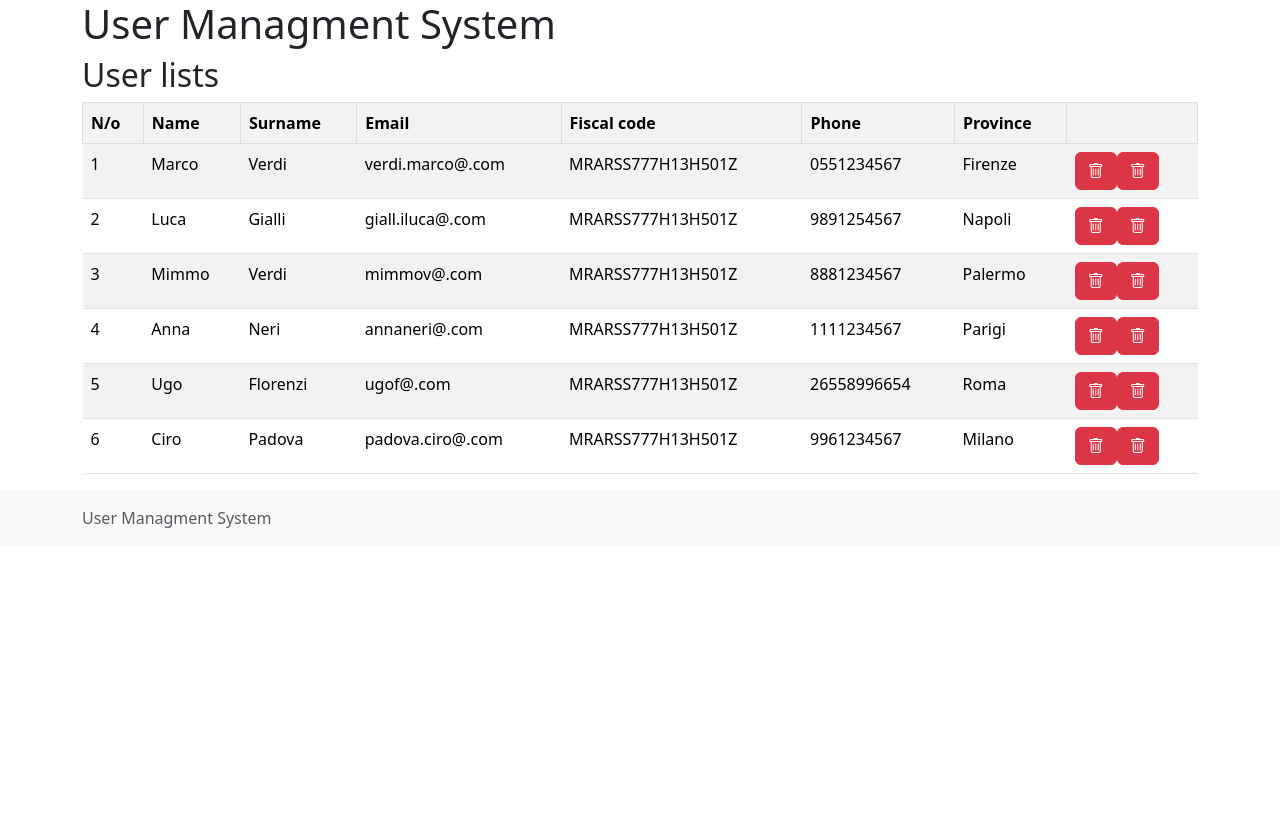
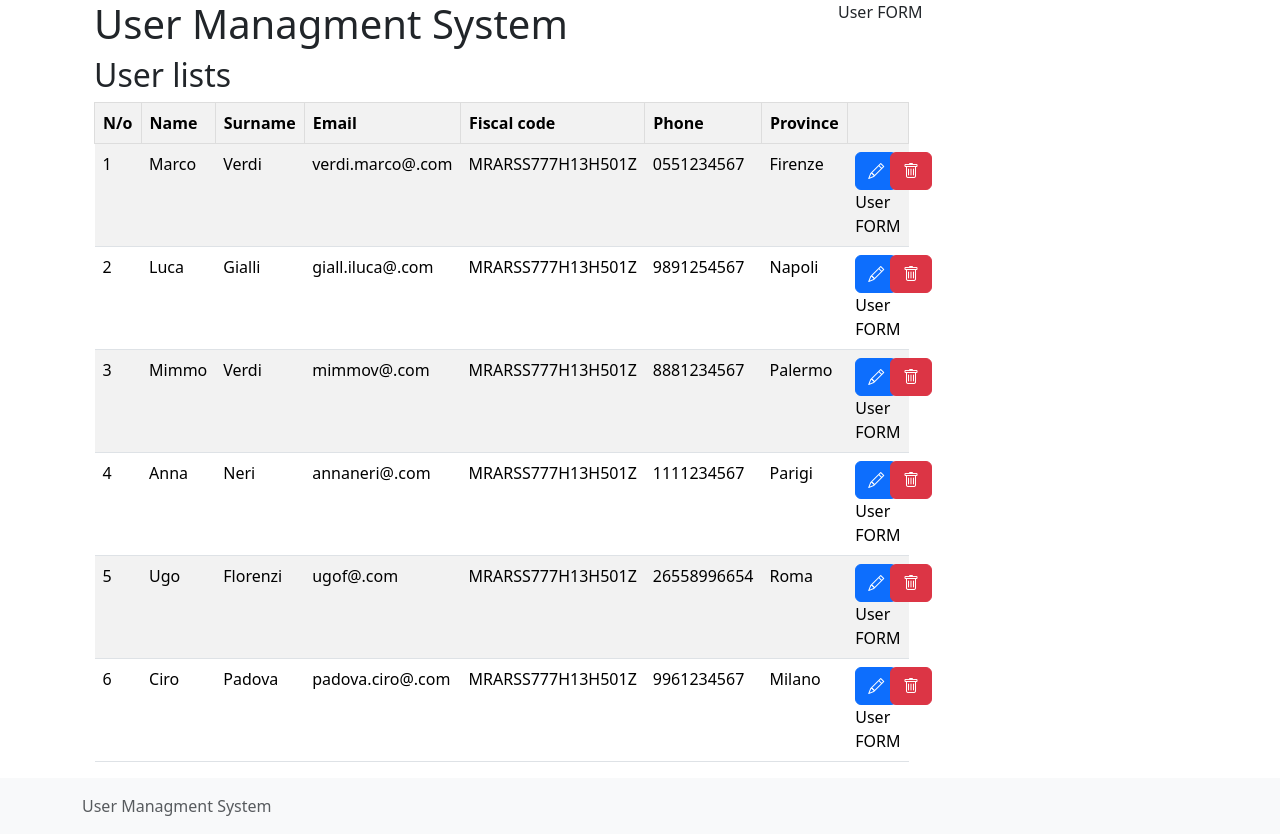
Before and after one commit to alexasfils/NewUseUms, an Angular app: page / in a window 1280 px wide. Before the commit the page ends 800 px from the top, so only its background shows below. Built offline with nearby package versions, Linux system fonts and the light colour scheme.

Commit message:
modify style userList conponent

```diff
--- a/src/app/app.component.html
+++ b/src/app/app.component.html
@@ -1,2 +1,14 @@
-<h1>User Managment System</h1>
-<app-users-list [users]="users" (userDeleted)="deleteUser($event)"></app-users-list>
+<main class="flex-shrink-0">
+    <div class="container">
+        <div class="row">
+            <div class="col col-md-8">
+                <h1>User Managment System</h1>
+                <app-users-list [users]="users" (userDeleted)="deleteUser($event)"
+                    (userToBeUpdated)="showUserForm($event)"></app-users-list>
+            </div>
+            <div class="col col-md-4">
+                User FORM
+            </div>
+        </div>
+    </div>
+</main>
--- a/src/app/app.component.ts
+++ b/src/app/app.component.ts
@@ -7,6 +7,9 @@ import { User, UserService } from './users/user.service';
   styleUrl: './app.component.css',
 })
 export class AppComponent implements OnInit{
+showUserForm($event: User) {
+throw new Error('Method not implemented.');
+}
   title = 'useums';
 
   users: User[] =[];
--- a/src/app/app.module.ts
+++ b/src/app/app.module.ts
@@ -4,17 +4,24 @@ import { BrowserModule } from '@angular/platform-browser';
 import { AppRoutingModule } from './app-routing.module';
 import { AppComponent } from './app.component';
 import { UsersModule } from './users/users.module';
+import { User, UserService } from './users/user.service';
 
 @NgModule({
-  declarations: [
-    AppComponent,
-  ],
-  imports: [
-    BrowserModule,
-    AppRoutingModule,
-    UsersModule
-  ],
+  declarations: [AppComponent],
+  imports: [BrowserModule, AppRoutingModule, UsersModule],
   providers: [],
-  bootstrap: [AppComponent]
+  bootstrap: [AppComponent],
 })
-export class AppModule { }
+export class AppModule {
+  users?: User[];
+  constructor(private userService: UserService) {}
+
+  onDeleteUser(user: User) {
+    this.userService.deleteUser(user);
+    this.users = this.userService.getUsers();
+  }
+
+  showUserForm(user: User): void {
+
+  }
+}
--- a/src/app/users/users-list/users-list.component.html
+++ b/src/app/users/users-list/users-list.component.html
@@ -23,12 +23,20 @@
             <td>{{user.phone}}</td>
             <td>{{user.province}}</td>
             <td>
-                <button class="btn btn-danger" (click)="deleteUser(user)">
-                    <i class="bi bi-trash"></i>
-                </button>
-                <button class="btn btn-danger" (click)="deleteUser(user)">
-                    <i class="bi bi-trash"></i>
-                </button>
+                <div class="row d-flex justify-content-between align-items-center">
+                    <div class="col-6">
+                        <button class="btn btn-primary" (click)="updateUser(user)">
+                            <i class="bi bi-pencil"></i>
+                        </button>
+                    </div>
+                    <div class="col-6">
+                        <button class="btn btn-danger" (click)="deleteUser(user)">
+                            <i class="bi bi-trash"></i>
+                        </button>
+                    </div>
+
+                    <div>User FORM</div>
+                </div>
             </td>
         </tr>
     </tbody>
--- a/src/app/users/users-list/users-list.component.ts
+++ b/src/app/users/users-list/users-list.component.ts
@@ -8,16 +8,19 @@ import { User, UserService } from '../user.service';
 })
 export class UsersListComponent implements OnInit {
   @Input() users: User[] = [];
-  @Output() userDeleted= new EventEmitter<User>();
+  @Output() userDeleted = new EventEmitter<User>();
+  @Output() userToBeUpdated = new EventEmitter<User>();
 
-  ngOnInit(): void {
-  }
+  ngOnInit(): void {}
   trackUser(index: number, user: User): string {
     return user.email;
   }
 
-  deleteUser(user: User) {
+  deleteUser(user: User): void {
     console.log('sono nel userlist');
     this.userDeleted.emit(user);
   }
+  updateUser(user: User): void {
+    this.userToBeUpdated.emit(user);
+  }
 }
--- a/src/styles.css
+++ b/src/styles.css
@@ -1 +1,10 @@
 /* You can add global styles to this file, and also import other style files */
+main > .container-fluid{
+padding: 60px 15px 0;
+}
+
+.container-fluid{
+    width: auto;
+    min-width: 780px;
+    padding: 0 15px;
+}
```
